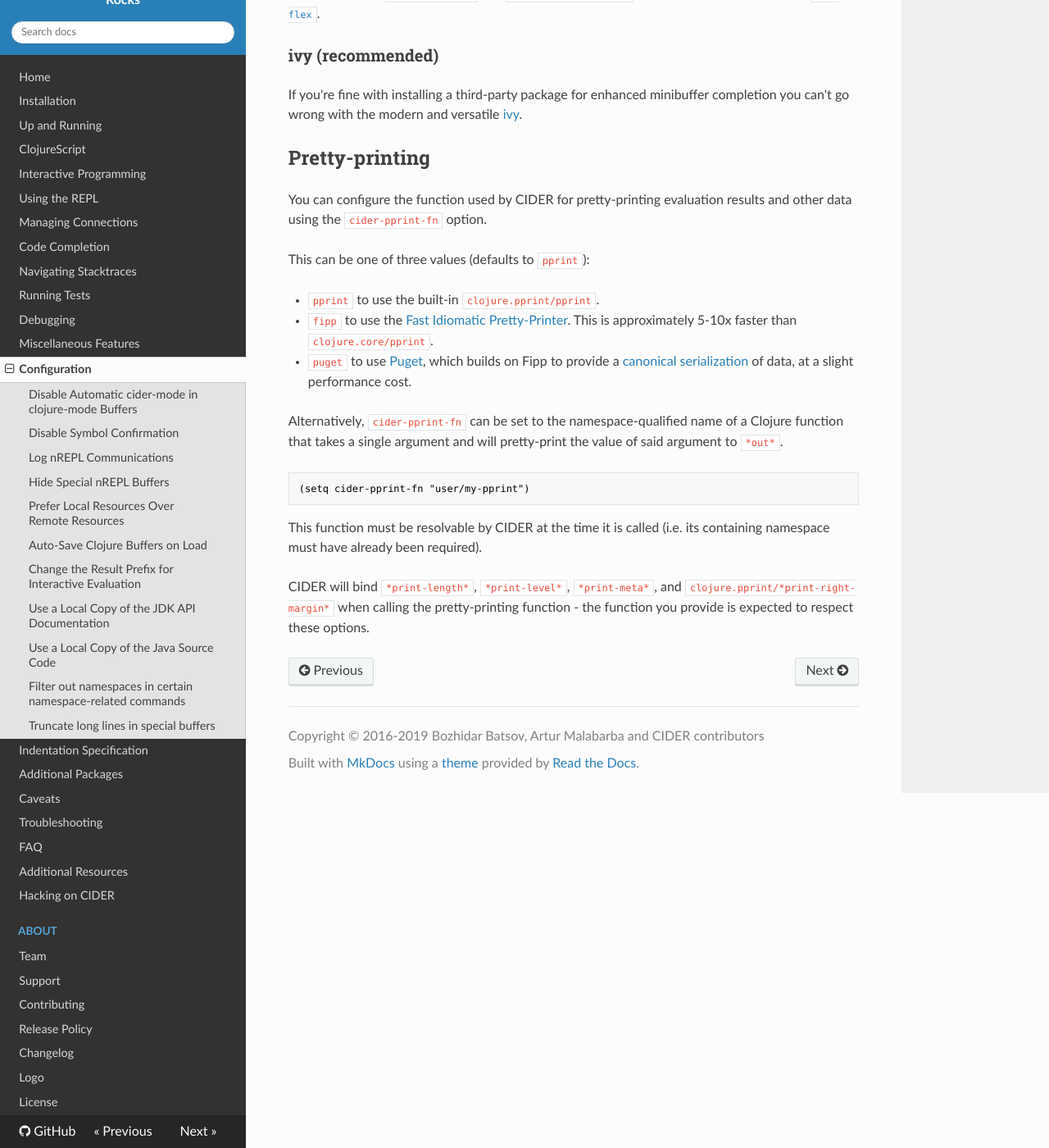
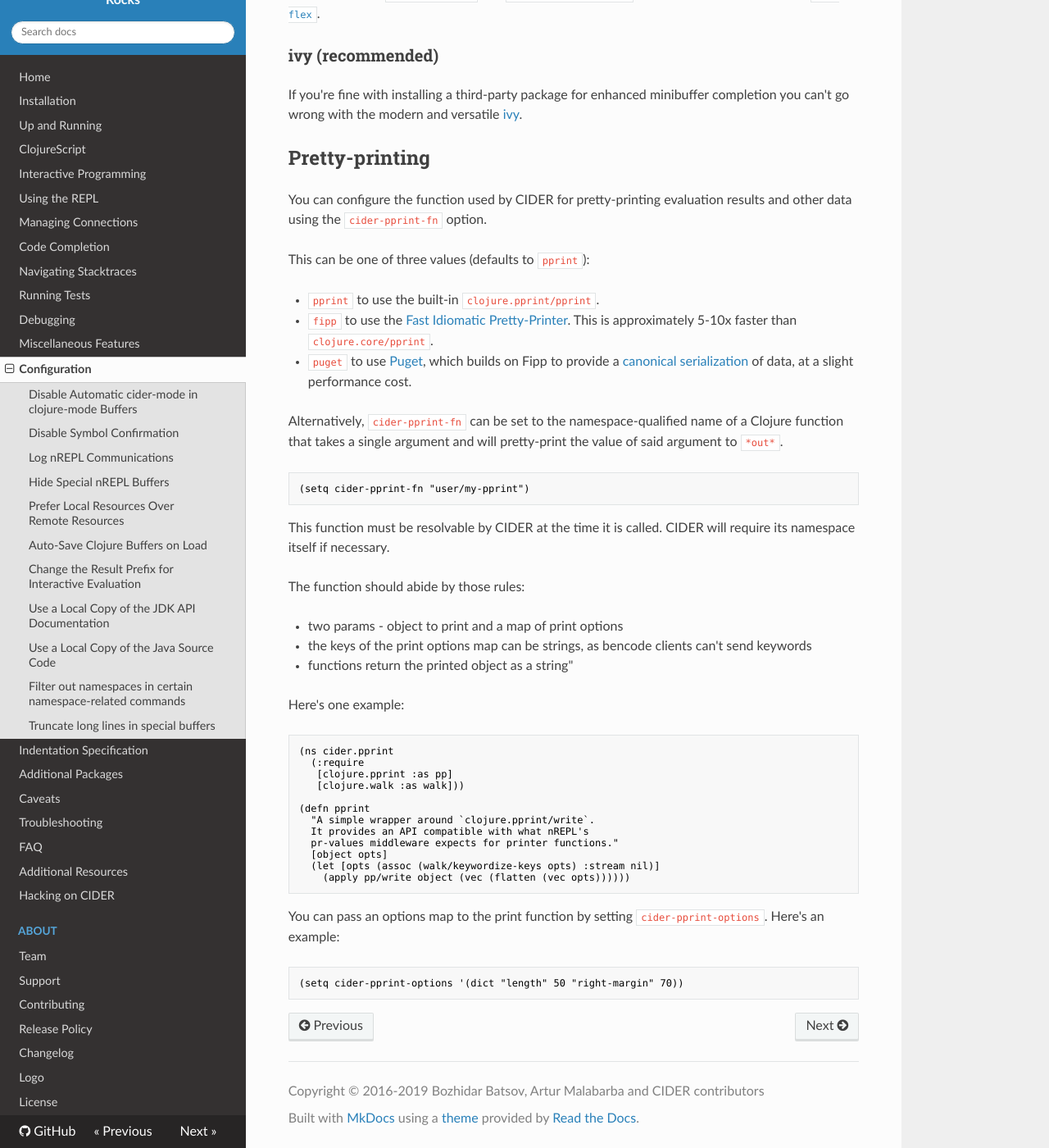
Before and after one commit to clojure-emacs/cider, an MkDocs documentation site: the page built from doc/configuration.md, in a window 1280 px wide and 1400 px high, scrolled down 9182 px. Shown: the whole window at 82% size. Built offline with MkDocs 1.6.1, drawn with Linux system fonts in a browser that asks for light colours; nearby versions of some CDN libraries; old or Windows-style settings are respelled for this version of MkDocs.

Commit message:
[Fix #2496] Leverage nREPL 0.5's built-in pprint support

````diff
--- a/doc/configuration.md
+++ b/doc/configuration.md
@@ -393,9 +393,34 @@ said argument to `*out*`.
 (setq cider-pprint-fn "user/my-pprint")
 ```
 
-This function must be resolvable by CIDER at the time it is called (i.e. its
-containing namespace must have already been required).
+This function must be resolvable by CIDER at the time it is called. CIDER will require
+its namespace itself if necessary.
 
-CIDER will bind `*print-length*`, `*print-level*`, `*print-meta*`, and
-`clojure.pprint/*print-right-margin*` when calling the pretty-printing
-function - the function you provide is expected to respect these options.
+The function should abide by those rules:
+
+* two params - object to print and a map of print options
+* the keys of the print options map can be strings, as bencode clients can't send keywords
+* functions return the printed object as a string"
+
+Here's one example:
+
+``` clojure
+(ns cider.pprint
+  (:require
+   [clojure.pprint :as pp]
+   [clojure.walk :as walk]))
+
+(defn pprint
+  "A simple wrapper around `clojure.pprint/write`.
+  It provides an API compatible with what nREPL's
+  pr-values middleware expects for printer functions."
+  [object opts]
+  (let [opts (assoc (walk/keywordize-keys opts) :stream nil)]
+    (apply pp/write object (vec (flatten (vec opts))))))
+```
+
+You can pass an options map to the print function by setting `cider-pprint-options`. Here's an example:
+
+``` el
+(setq cider-pprint-options '(dict "length" 50 "right-margin" 70))
+```
````
Also changed, not shown: CHANGELOG.md (+8 -0 lines), 1 other file.
